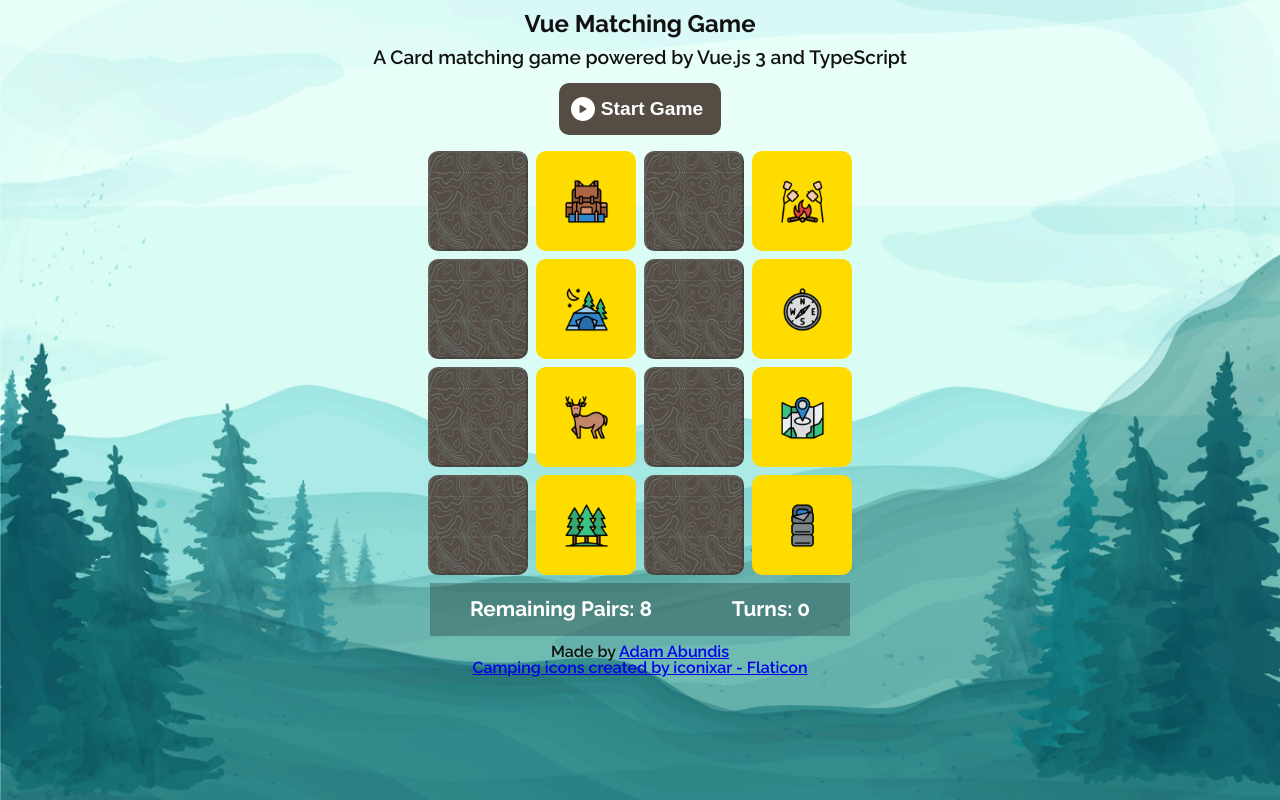
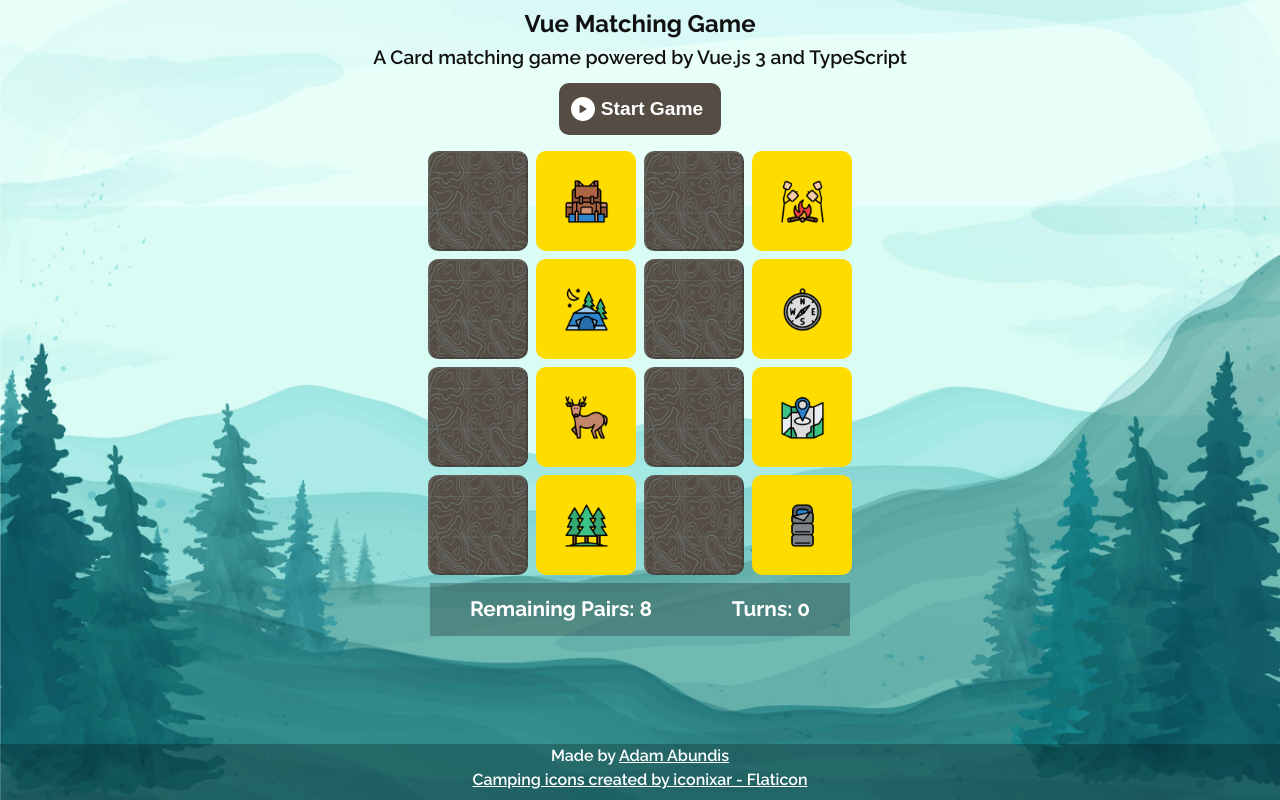
Before and after one commit to abuna1985/vue-card-match, a Vue app: page / in a window 1280 px wide. Built offline with nearby package versions, Linux system fonts and the light colour scheme.

Commit message:
refactor: update footer styling

```diff
--- a/src/App.vue
+++ b/src/App.vue
@@ -107,6 +107,7 @@ export default defineComponent({
 </script>
 
 <template>
+  <div class="content-wrap">
     <h1 class="title">Vue Matching Game</h1>
     <section class="description">
       <p class="description__text">
@@ -124,6 +125,7 @@ export default defineComponent({
       :turns="turns"
       @flip-card="flipCard"
     ></game-board>
+  </div>
   <app-footer></app-footer>
 </template>
 
@@ -143,10 +145,15 @@ body {
   color: #111111;
   font-family: "Raleway", sans-serif;
   height: 100vh;
-  padding: 0 1rem;
+  position: relative;
   -webkit-font-smoothing: antialiased;
   -moz-osx-font-smoothing: grayscale;
   text-align: center;
+}
+
+.content-wrap {
+  padding-top: 0;
+  padding-bottom: 0; /* Footer height */
 }
 
 .title {
@@ -174,7 +181,7 @@ body {
 }
 
 .info-container {
-  background: rgba(0, 0, 0, 0.25);
+  background-color: rgba(0, 0, 0, 0.25);
   color: #ffffff;
   display: flex;
   justify-content: space-around;
@@ -203,5 +210,9 @@ body {
   .info-container {
     max-width: 420px;
   }
+
+  .content-wrap {
+    padding-bottom: 1.25rem; /* Footer height */
+  }
 }
 </style>
--- a/src/components/AppFooter.vue
+++ b/src/components/AppFooter.vue
@@ -1,12 +1,44 @@
 <template>
-  <footer>
-    <p>Made by <a href="https://adamabundis.xyz">Adam Abundis</a></p>
-    <p>
+  <footer class="footer">
+    <p class="footer__text">
+      Made by
+      <a class="footer__link" href="https://adamabundis.xyz" target="_blank"
+        >Adam Abundis</a
+      >
+    </p>
+    <p class="footer__text">
       <a
+        class="footer__link"
         href="https://www.flaticon.com/free-icons/camping"
         title="camping icons"
+        target="_blank"
         >Camping icons created by iconixar - Flaticon</a
       >
     </p>
   </footer>
 </template>
+<style>
+.footer {
+  background-color: rgba(0, 0, 0, 0.25);
+  color: #ffffff;
+  bottom: 0;
+  height: 3.5rem;
+  position: absolute;
+  width: 100%;
+}
+
+.footer__text {
+  padding-bottom: 0.25rem;
+  padding-top: 0.25rem;
+}
+
+.footer__link {
+  color: #ffffff;
+}
+
+.footer__link:hover,
+.footer__link:active {
+  color: #2ecc40;
+  text-decoration: none;
+}
+</style>
```
Lines whose indentation alone changed are shown as unchanged.
